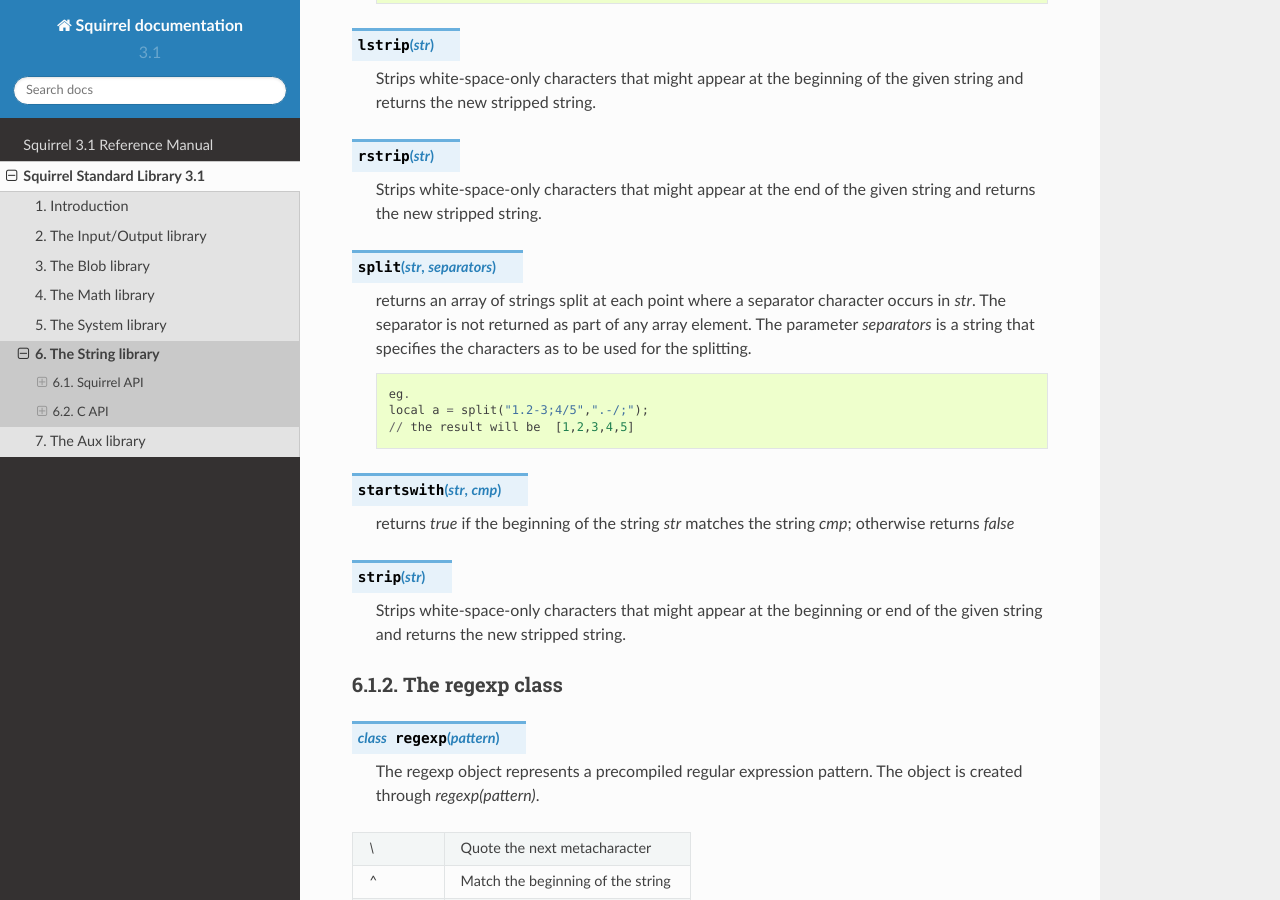
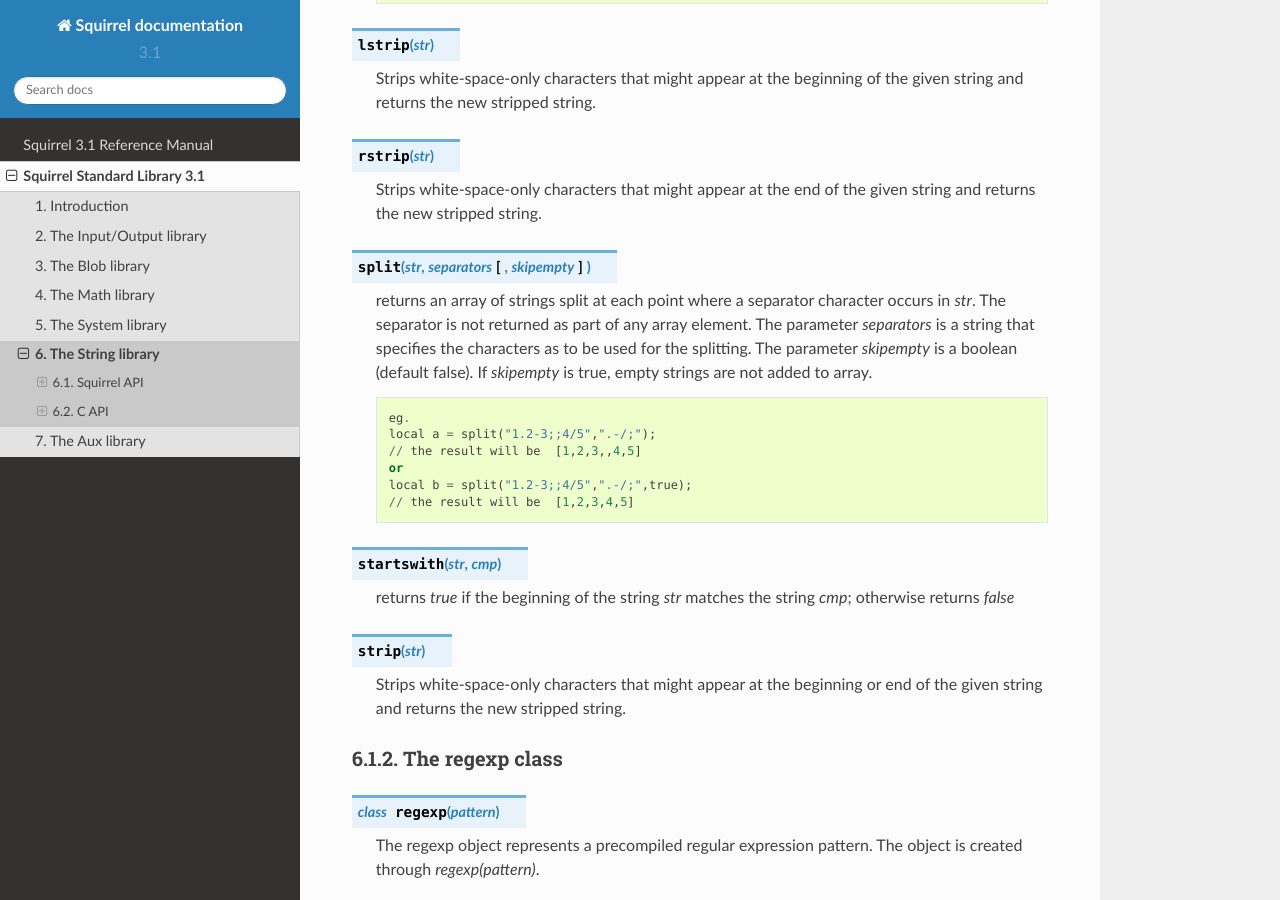
Before and after one commit to albertodemichelis/squirrel, a Sphinx documentation site: the page built from doc/source/stdlib/stdstringlib.rst, in a window 1280 px wide and 900 px high, scrolled down 907 px. Built offline with Sphinx 7.4.7 and the Read the Docs theme 2.0.0, drawn with Linux system fonts in a browser that asks for light colours.

Commit message:
Add optional argument 'skipempty' to split function

```diff
--- a/doc/source/stdlib/stdstringlib.rst
+++ b/doc/source/stdlib/stdstringlib.rst
@@ -50,16 +50,20 @@
     Strips white-space-only characters that might appear at the end of the given string
     and returns the new stripped string.
 
-.. js:function:: split(str, separators)
+.. js:function:: split(str, separators [, skipempty])
 
     returns an array of strings split at each point where a separator character occurs in `str`.
     The separator is not returned as part of any array element.
     The parameter `separators` is a string that specifies the characters as to be used for the splitting.
+    The parameter `skipempty` is a boolean (default false). If `skipempty` is true, empty strings are not added to array.
 
     ::
 
         eg.
-        local a = split("1.2-3;4/5",".-/;");
+        local a = split("1.2-3;;4/5",".-/;");
+        // the result will be  [1,2,3,,4,5]
+        or
+        local b = split("1.2-3;;4/5",".-/;",true);
         // the result will be  [1,2,3,4,5]
 
 
```
Also changed, not shown: 1 other file.
